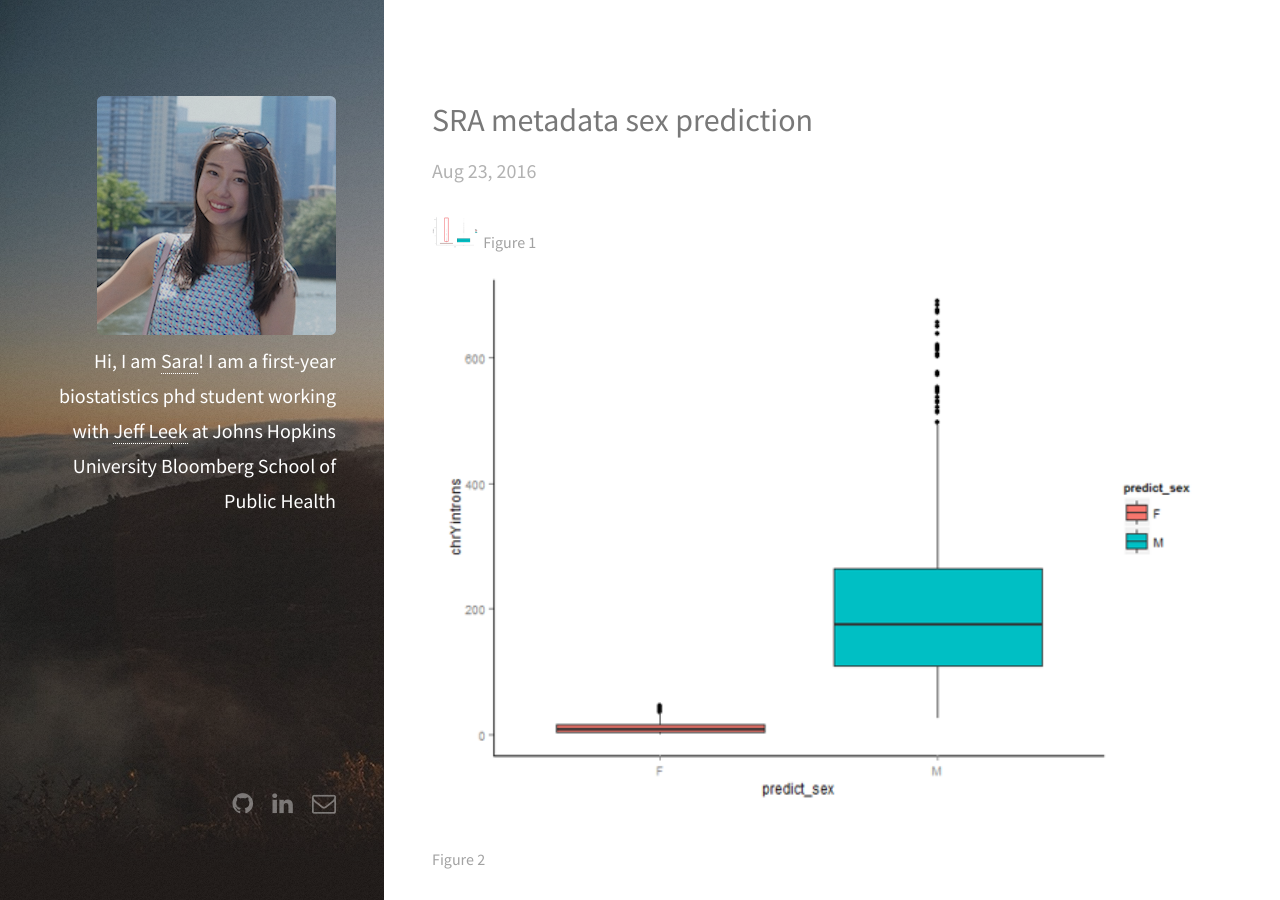
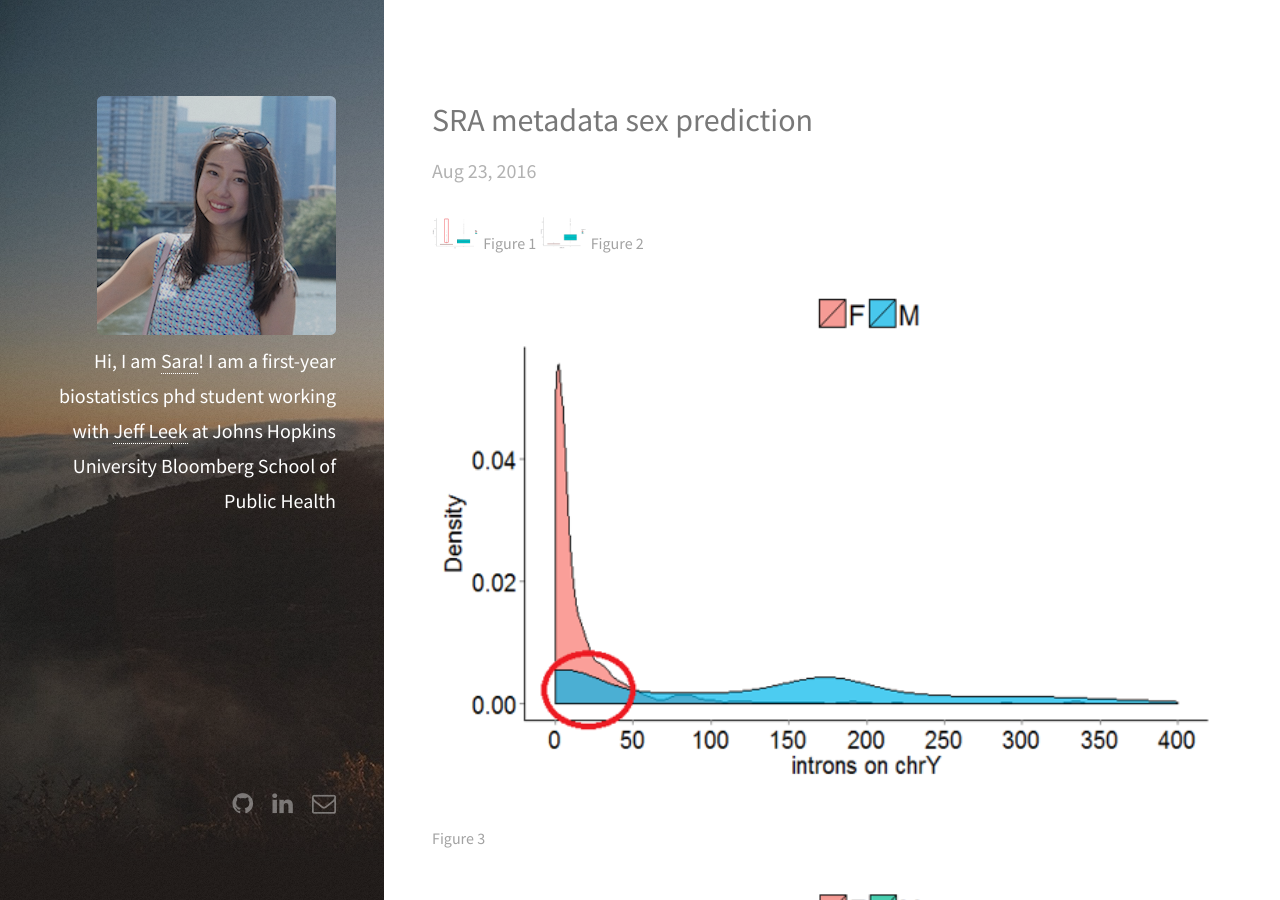
Before and after one commit to SiruoWang/SiruoWang.github.io, a Jekyll site: the page built from _posts/2016-08-23-srametasex.markdown, in a window 1280 px wide and 900 px high. Built offline with Jekyll 4.4.1, drawn with Linux system fonts in a browser that asks for light colours.

Commit message:
Update 2016-08-23-srametasex.markdown

```diff
--- a/_posts/2016-08-23-srametasex.markdown
+++ b/_posts/2016-08-23-srametasex.markdown
@@ -4,7 +4,7 @@ title: SRA metadata sex prediction
 ---
 <img src="/images/fulls/before prediction.png" width="48">
 Figure 1
-<img src="/images/fulls/after prediction.png" class="fit image">
+<img src="/images/fulls/after prediction.png" width="48">
 Figure 2
 <img src="/images/fulls/before prediction-1.png" class="fit image">
 Figure 3
```
